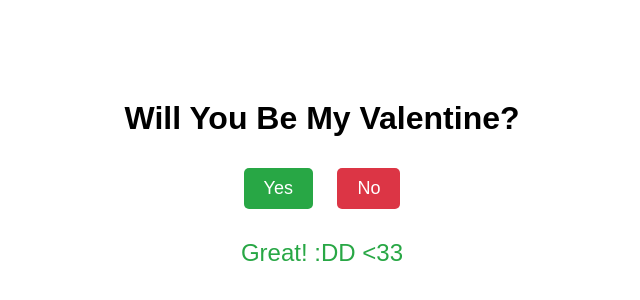
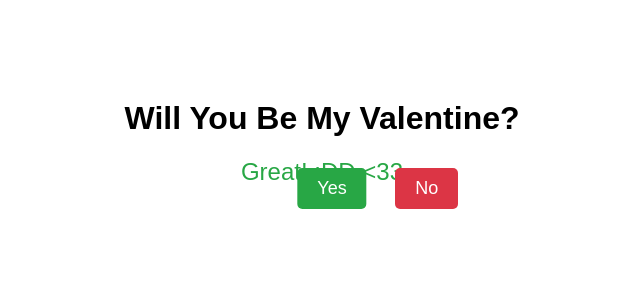
Before and after one commit to stann112/valentines, a plain HTML site: page index.html in a window 1280 px wide. Both pictures are taken after a click on the button "Yes". Shown: the whole page, without its empty margins (318-958 px from the left). Drawn offline with Linux system fonts and the light colour scheme.

Commit message:
Update index.html

```diff
--- a/index.html
+++ b/index.html
@@ -9,6 +9,7 @@
       font-family: Arial, sans-serif;
       text-align: center;
       margin-top: 100px;
+      position: relative;
     }
     button {
       font-size: 18px;
@@ -17,14 +18,18 @@
       cursor: pointer;
       border: none;
       border-radius: 5px;
-      background-color: #007bff;
-      color: #fff;
+      position: absolute;
     }
     #yes-button {
       background-color: #28a745;
+      color: #fff;
+      left: 50%;
+      transform: translateX(-50%);
     }
     #no-button {
       background-color: #dc3545;
+      color: #fff;
+      left: 55%;
     }
     #confirmation-message {
       font-size: 24px;
@@ -42,24 +47,36 @@
 
   <script>
     let noButtonClickCount = 0;
+    let noButton = document.getElementById('no-button');
+    let yesButton = document.getElementById('yes-button');
+    let question = document.getElementById('question');
+    let message = document.getElementById('confirmation-message');
 
-    document.getElementById('no-button').addEventListener('click', function() {
+    noButton.addEventListener('click', function() {
       noButtonClickCount++;
-      if (noButtonClickCount > 0) {
-        document.getElementById('yes-button').style.fontSize = `${18 + noButtonClickCount * 2}px`;
-      }
 
+      // Enlarge the Yes button
+      yesButton.style.fontSize = `${18 + noButtonClickCount * 3}px`;
+      yesButton.style.padding = `${10 + noButtonClickCount}px ${20 + noButtonClickCount * 2}px`;
+
+      // Move the No button to a random position
+      let newX = Math.random() * (window.innerWidth - 100);
+      let newY = Math.random() * (window.innerHeight - 50);
+      noButton.style.left = `${newX}px`;
+      noButton.style.top = `${newY}px`;
+
+      // Change the question text
       let sureText = "Are you sure?";
       for (let i = 0; i < noButtonClickCount; i++) {
         sureText += " really";
       }
       sureText += " sure?";
-      document.getElementById('question').textContent = sureText;
+      question.textContent = sureText;
     });
 
-    document.getElementById('yes-button').addEventListener('click', function() {
-      document.getElementById('confirmation-message').textContent = "Great! :DD <33";
-      document.getElementById('confirmation-message').style.display = "block";
+    yesButton.addEventListener('click', function() {
+      message.textContent = "Great! :DD <33";
+      message.style.display = "block";
     });
   </script>
 </body>
```
